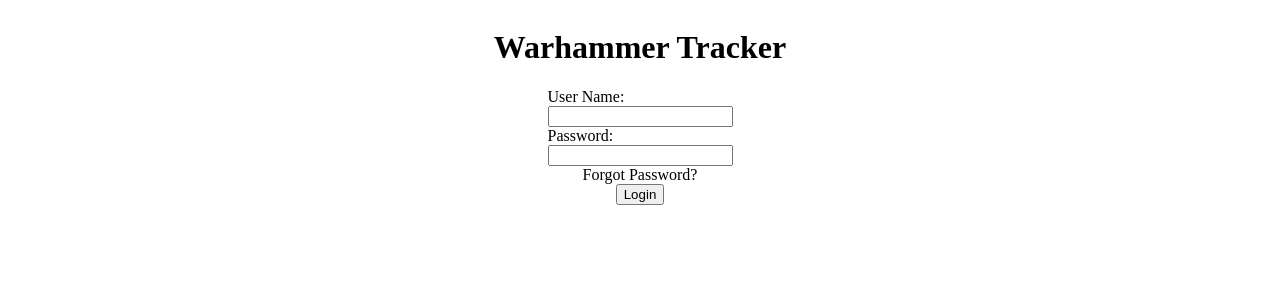
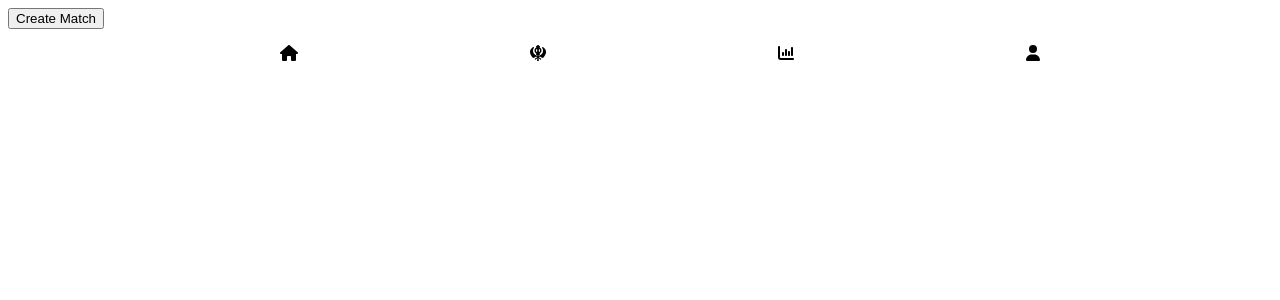
Before and after one commit to OzLievano/WarhammerTracker, a React app: page /home in a window 1280 px wide. Shown: the top 300 px of the page. Built offline with nearby package versions, Linux system fonts and the light colour scheme.

Commit message:
feat: added font awesome and navbar with userLogin

```diff
--- a/src/App.tsx
+++ b/src/App.tsx
@@ -1,11 +1,12 @@
 import React, { FunctionComponent } from "react";
+import ReactDOM from "react-dom/client";
+import { BrowserRouter, Routes, Route } from "react-router-dom";
 import { LoginPage } from "./components/loginPage/LoginPage";
 import './app.css';
+import { HomePage } from "./components/HomePage";
 
 export const App:FunctionComponent = () => {
   return (
-    <div>
       <LoginPage/>
-    </div>
   )
 }
--- a/src/components/HomePage.tsx
+++ b/src/components/HomePage.tsx
@@ -1,4 +1,5 @@
 import React from 'react'
+import { BottomNavigationBar } from './navigationBars/BottomNavigationBar'
 
 export const HomePage = () => {
   return (
@@ -6,6 +7,7 @@ export const HomePage = () => {
       <button>Create Match</button>
       {/* Last 5 matches */}
       {/* Match History Container , Match History Tile */}
+      <BottomNavigationBar/>
     </div>
   )
 }
--- a/src/components/loginPage/LoginPage.tsx
+++ b/src/components/loginPage/LoginPage.tsx
@@ -1,24 +1,44 @@
-import React, {FunctionComponent, useState} from 'react'
+import React, {FunctionComponent, ReactHTMLElement, useState} from 'react'
 import "./loginPage.css";
+import { dummyUsers } from '../../../userData';
+import {useNavigate} from 'react-router-dom';
 
 export const LoginPage:FunctionComponent = () => {
   const [userData, setUserData] = useState({
     userName: '',
     userPassword: '',
   });
+
+
+  const isExistingUser = !!dummyUsers.find((user) => user.userName === userData.userName);
+
+  const navigate = useNavigate();
   //TODO: onSubmit
+  const login = () => {
+    if(isExistingUser) {
+      navigate('/home')
+    } else {
+      alert('User Does not Exist!')
+    }
+  }
+
   //TODO: handleChange
+  const handleUserLoginInput = (e: React.ChangeEvent<HTMLInputElement>) => {
+    e.preventDefault();
+    setUserData({...userData,[e.target.name] : e.target.value})
+  }
+
   return (
     <div className='login-box'>
-      <form className='login-form'>
+      <form className='login-form' onSubmit={login}>
         <h1>Warhammer Tracker</h1>
-        <label htmlFor="username">
+        <label htmlFor="userName">
           <span>User Name:</span>
-          <input id="userName" type="text" value={userData.userName}/>
+          <input name="userName" id="userName" required type="text" value={userData.userName} onChange={handleUserLoginInput}/>
         </label>
         <label htmlFor='userPassword'>
           <span>Password:</span>
-          <input id="userPassword" type="text" value={userData.userPassword}/>
+          <input name="userPassword" id="userPassword" required type="password" value={userData.userPassword} onChange={handleUserLoginInput}/>
         </label>
         {/*TODO: wire up forgot password */}
         <span>Forgot Password?</span>
--- /dev/null
+++ b/src/components/navigationBars/BottomNavigationBar.tsx
@@ -0,0 +1,17 @@
+import React from 'react'
+import { FontAwesomeIcon } from '@fortawesome/react-fontawesome'
+import { faHome, faKhanda, faChartColumn, faUser } from '@fortawesome/free-solid-svg-icons';
+import './navigationBar.css';
+
+export const BottomNavigationBar = () => {
+  return (
+    <div>
+      <ul className='bottom-nav-bar'>
+        <li><FontAwesomeIcon icon={faHome} /></li>
+        <li><FontAwesomeIcon icon={faKhanda} /></li>
+        <li><FontAwesomeIcon icon={faChartColumn} /></li>
+        <li><FontAwesomeIcon icon={faUser} /></li>
+      </ul>
+    </div>
+  )
+}
--- /dev/null
+++ b/src/components/navigationBars/navigationBar.css
@@ -0,0 +1,6 @@
+.bottom-nav-bar {
+  display: flex;
+  justify-content: space-evenly;
+  align-items: flex-end;
+  list-style-type: none;
+}
--- a/src/index.tsx
+++ b/src/index.tsx
@@ -1,11 +1,19 @@
 import React from 'react';
 import ReactDOM from 'react-dom/client';
+import { BrowserRouter, Route, Routes } from "react-router-dom";
 import {App} from './App';
+import { LoginPage } from './components/loginPage/LoginPage';
+import { HomePage } from './components/HomePage';
 
 // `!` is a non-null assertion because we are sure the value will never be null
 const root = ReactDOM.createRoot(document.getElementById('root')!);
 root.render(
   <React.StrictMode>
-    <App />
+    <BrowserRouter>
+    <Routes>
+        <Route path='/' element={<LoginPage/>} />
+        <Route path='/home' element={<HomePage/>} />
+      </Routes>
+    </BrowserRouter>
   </React.StrictMode>
 );
--- /dev/null
+++ b/userData.ts
@@ -0,0 +1,3 @@
+export const dummyUsers = [
+  {userName: 'basedOz', password: 'fake12'}
+]
--- a/webpack.config.js
+++ b/webpack.config.js
@@ -1,13 +1,14 @@
-const prod = process.env.NODE_ENV === 'production';
-
+const path = require('path');
 const HtmlWebpackPlugin = require('html-webpack-plugin');
 const MiniCssExtractPlugin = require('mini-css-extract-plugin');
+const Dotenv = require('dotenv-webpack');
 
 module.exports = {
-  mode: prod ? 'production' : 'development',
+  mode: process.env.NODE_ENV === 'production' ? 'production' : 'development',
   entry: './src/index.tsx',
   output: {
-    path: __dirname + '/dist/',
+    path: path.resolve(__dirname, 'dist'),
+    publicPath: '/',
   },
   module: {
     rules: [
@@ -23,13 +24,17 @@ module.exports = {
         test: /\.css$/,
         use: [MiniCssExtractPlugin.loader, 'css-loader'],
       },
-    ]
+    ],
   },
-  devtool: prod ? undefined : 'source-map',
+  devtool: process.env.NODE_ENV !== 'production' ? 'source-map' : undefined,
+  devServer: {
+    historyApiFallback: true,
+  },
   plugins: [
     new HtmlWebpackPlugin({
       template: 'index.html',
     }),
     new MiniCssExtractPlugin(),
+    new Dotenv(),
   ],
 };
```
Also changed, not shown: package.json (+9 -1 lines), src/components/NavigationBar.tsx (deleted, +0 -13 lines), src/index.html (added, +12 -0 lines), 2 other files (tests, documents, lock files or other folders).
